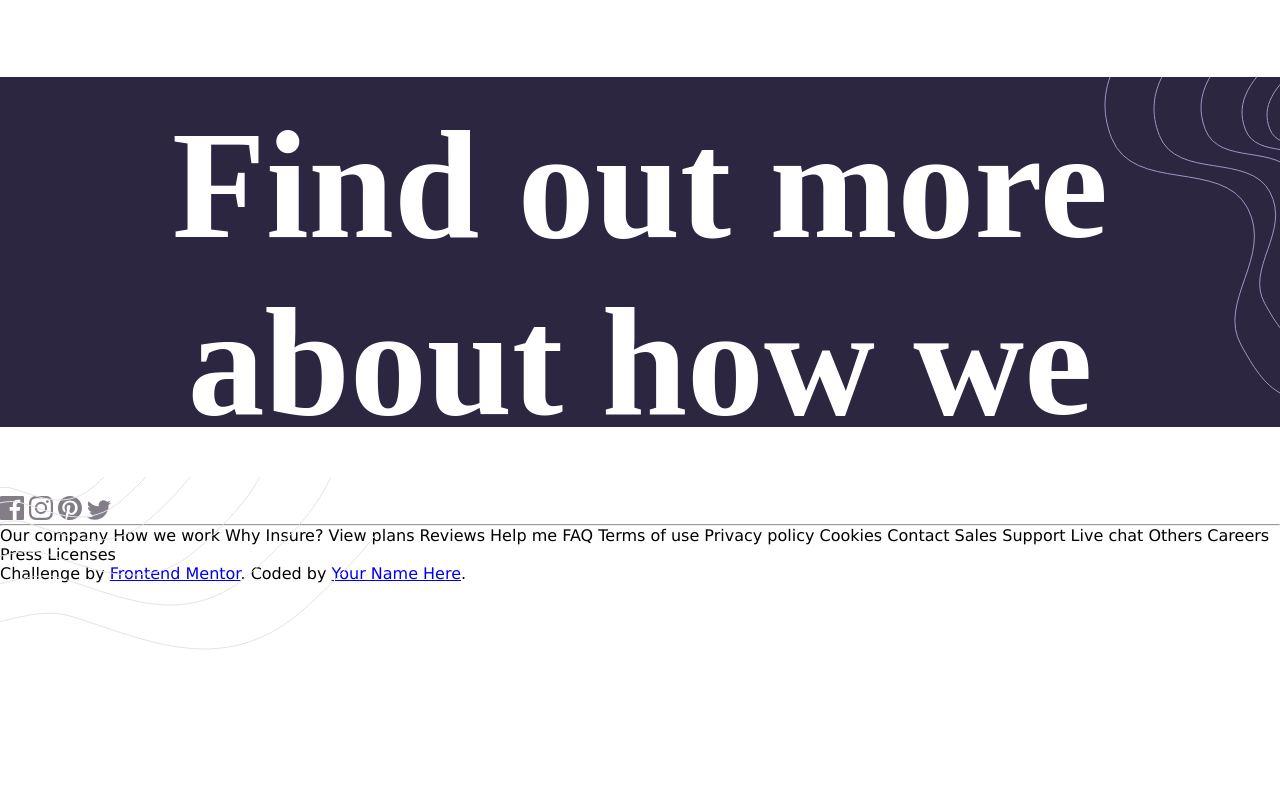
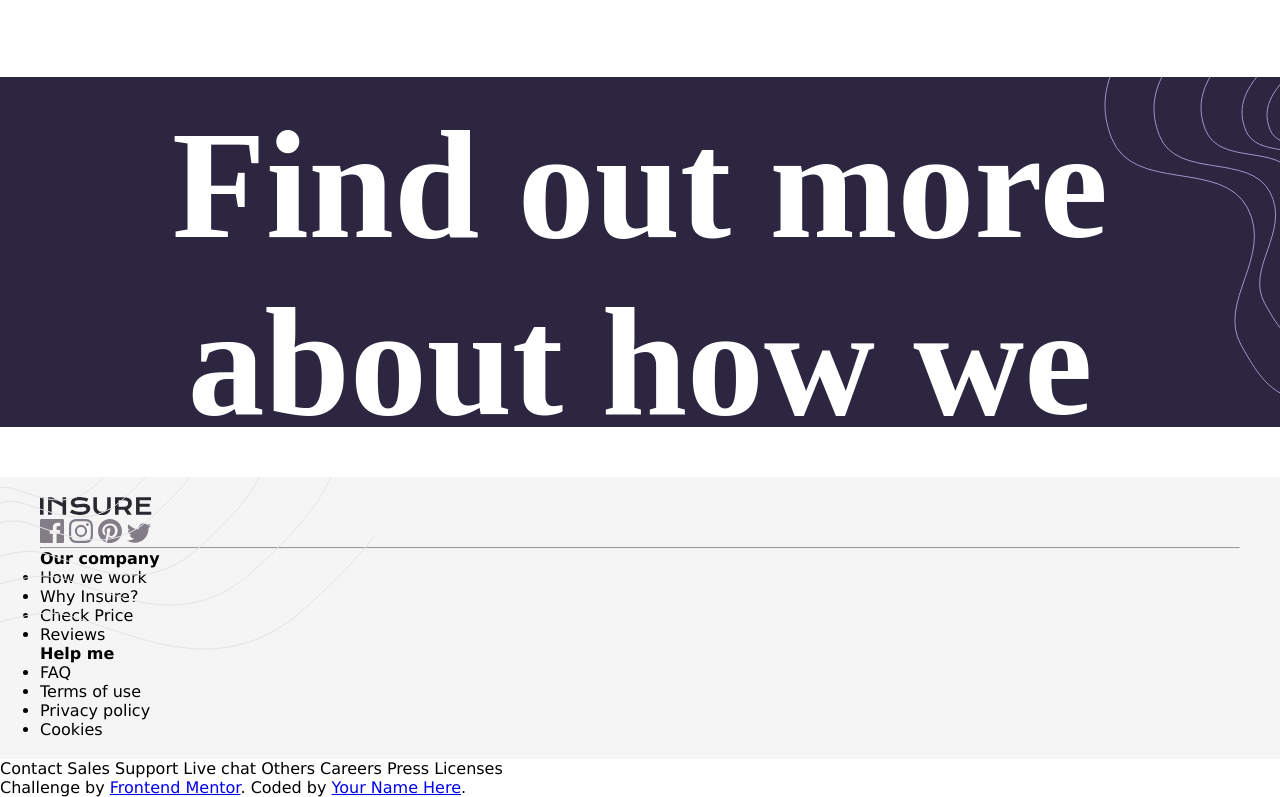
Before and after one commit to Funshyaj/insure, a plain HTML site: page index.html in a window 1280 px wide. Shown: the part 1873-2670 px from the top of the page. Before the commit the page ends 2523 px from the top, so only its background shows below. Drawn offline with Linux system fonts and the light colour scheme.

Commit message:
depployment error fixed

```diff
--- a/index.css
+++ b/index.css
@@ -116,7 +116,10 @@ background-color: #2c2640;}
         text-transform: uppercase;
         transition: .5s;}
 
-footer{position: relative;}
+footer{position: relative;
+overflow: hidden;
+padding: 20px 40px;
+background-color: #f0f0f0a6;}
 
 footer > img{position: absolute;
 top: 0;
--- a/index.html
+++ b/index.html
@@ -143,7 +143,7 @@ and your loved ones are protected.</p>
   <footer>
     <img src="images/bg-pattern-footer-mobile.svg" alt="">
     <div>
-      <div><img src="" alt=""></div>
+      <div><img src="images/logo.svg" alt="insure logo"></div>
 
       <div>
 <img src="images/icon-facebook.svg" alt="">
@@ -151,11 +151,29 @@ and your loved ones are protected.</p>
        <img src="images/icon-pinterest.svg" alt="">
        <img src="images/icon-twitter.svg" alt="">
       </div>
-
-
     </div>
 
     <hr>
+
+    <div>
+      <h4>Our company</h4>
+      <ul>
+        <li>How we work</li>
+        <li>Why Insure?</li>
+        <li>Check Price</li>
+        <li>Reviews</li>
+      </ul>
+    </div>
+
+    <div>
+      <h4>Help me</h4>
+      <ul>
+        <li>FAQ</li>
+        <li>Terms of use</li>
+        <li>Privacy policy</li>
+        <li>Cookies</li>
+      </ul>
+    </div>
   </footer>
 
 
@@ -172,22 +190,6 @@ and your loved ones are protected.</p>
 
 
 
-
-
-
-  Our company
-
-  How we work
-  Why Insure?
-  View plans
-  Reviews
-
-  Help me
-
-  FAQ
-  Terms of use
-  Privacy policy
-  Cookies
 
   Contact
 
```
